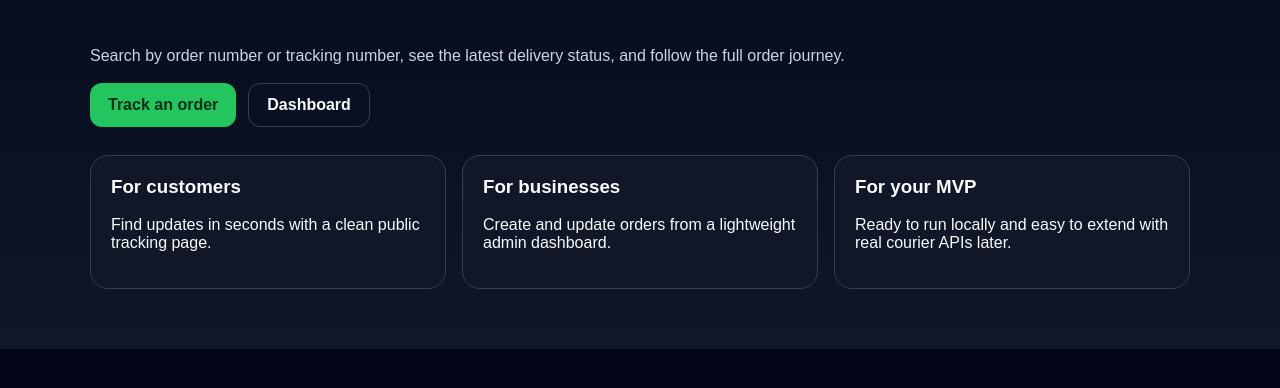
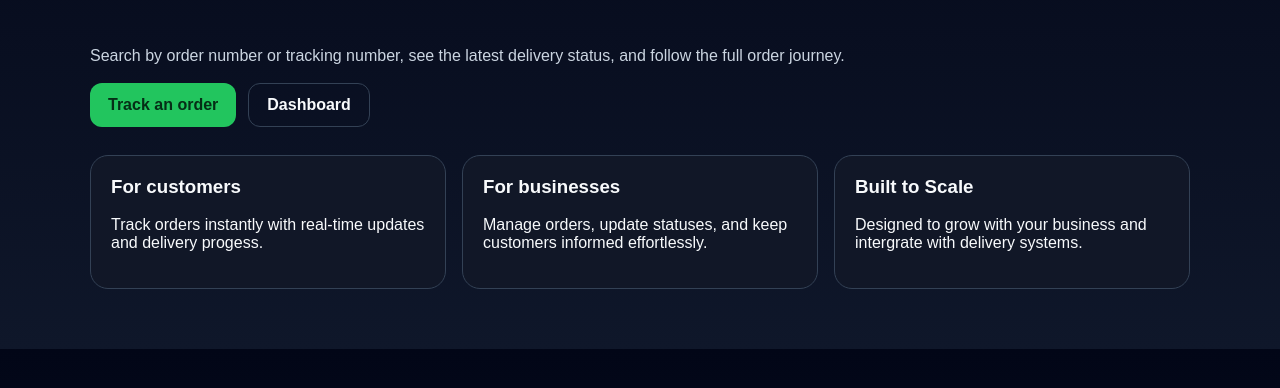
Before and after one commit to Akhona518/where-is-my-order, a Flask app: page / in a window 1280 px wide. Shown: the part 265-653 px from the top of the page. Run offline with Flask 3, Linux system fonts and the light colour scheme.

Commit message:
Update home.html

```diff
--- a/templates/home.html
+++ b/templates/home.html
@@ -17,15 +17,15 @@
 <section class="card-grid">
     <article class="card">
         <h3>For customers</h3>
-        <p>Find updates in seconds with a clean public tracking page.</p>
+        <p>Track orders instantly with real-time updates and delivery progess.</p>
     </article>
     <article class="card">
         <h3>For businesses</h3>
-        <p>Create and update orders from a lightweight admin dashboard.</p>
+        <p>Manage orders, update statuses, and keep customers informed effortlessly.</p>
     </article>
     <article class="card">
-        <h3>For your MVP</h3>
-        <p>Ready to run locally and easy to extend with real courier APIs later.</p>
+        <h3>Built to Scale</h3>
+        <p>Designed to grow with your business and intergrate with delivery systems.</p>
     </article>
 </section>
 {% endblock %}
```
